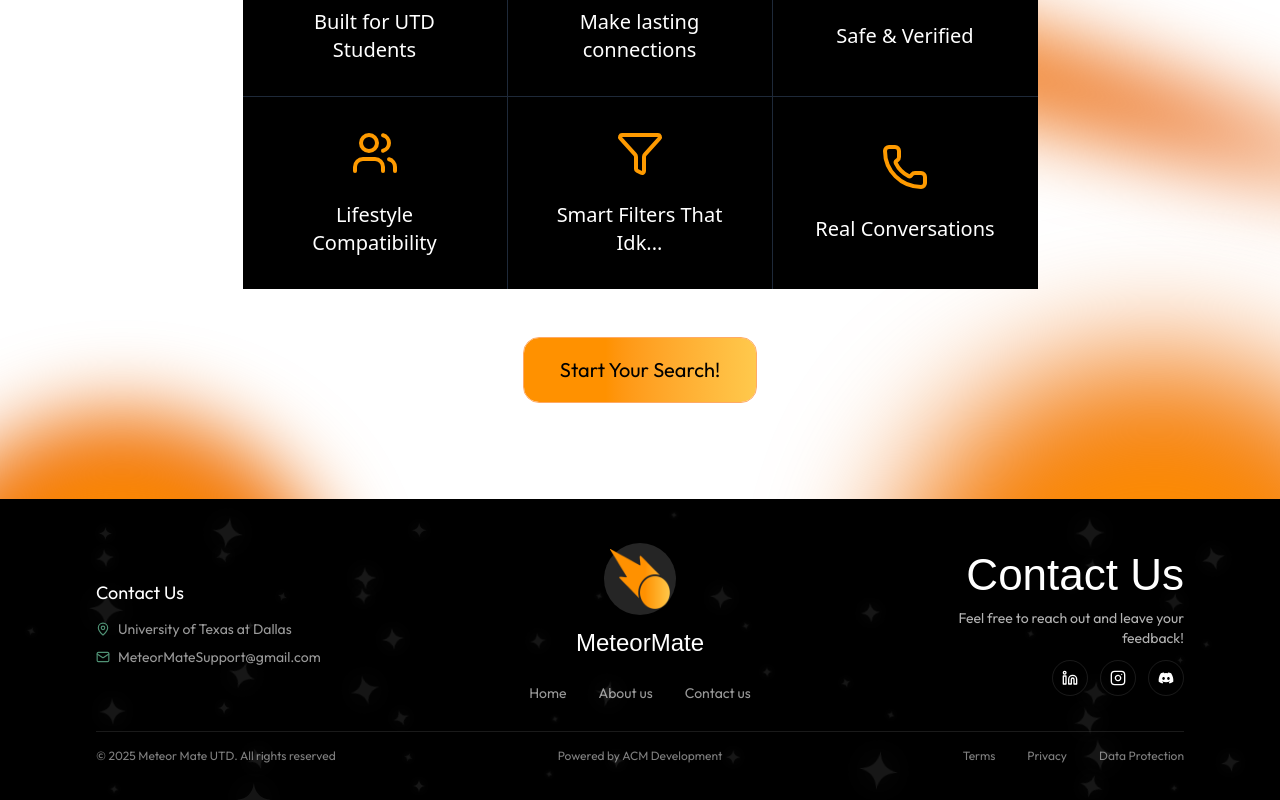
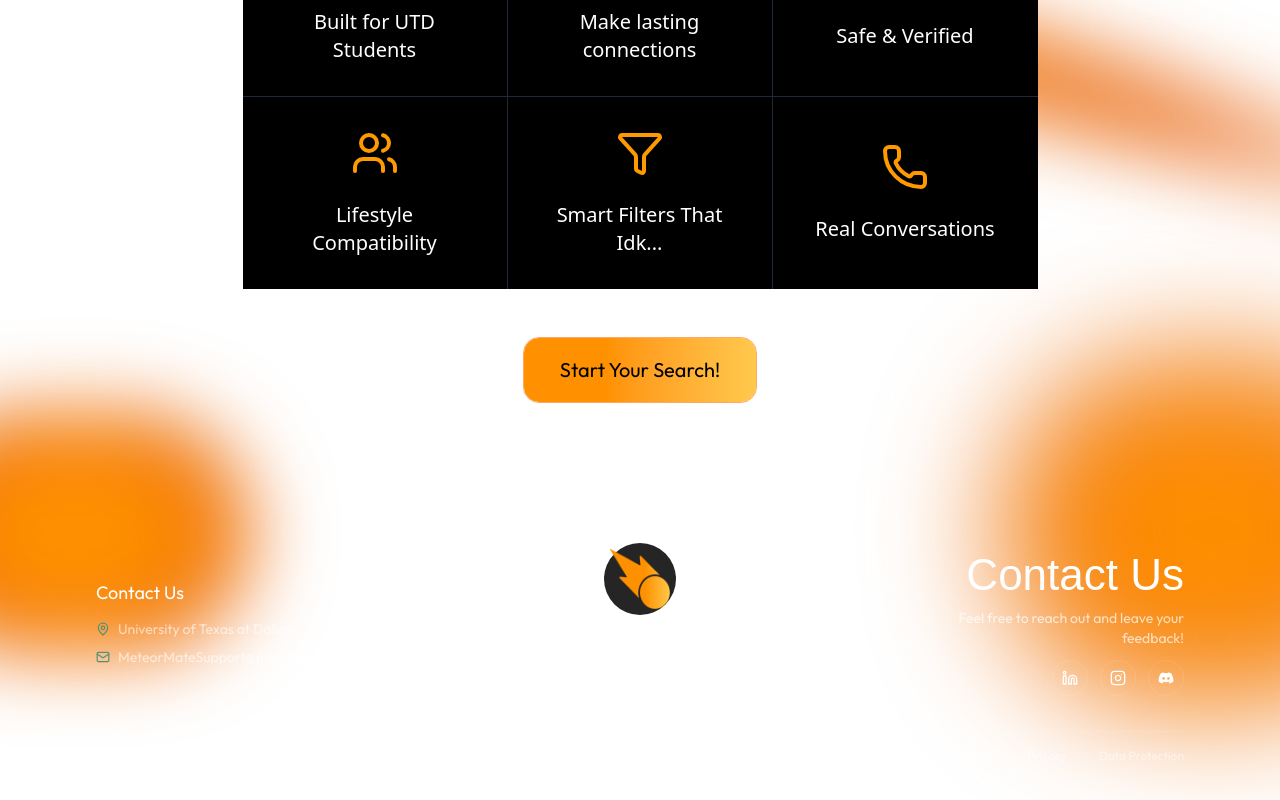
Before and after one commit to acmutd/meteormate-client, a Next.js app: page / in a window 1280 px wide. Shown: the part 1965-2765 px from the top of the page. Built offline with nearby package versions, Linux system fonts and the light colour scheme; no server answers; a web font is replaced by a local one.

Commit message:
Style: Clear navbar, accurate streaks

```diff
--- a/src/components/landing/ContactUs.tsx
+++ b/src/components/landing/ContactUs.tsx
@@ -13,7 +13,8 @@ export default function ContactUs() {
             id="contactUs"
             className="relative isolate w-full overflow-hidden bg-transparent !py-8 text-white md:!py-9"
         >
-            <div aria-hidden="true" className="pointer-events-none absolute inset-0 z-0 bg-black" />
+            <div aria-hidden="true" className="pointer-events-none absolute inset-0 z-0" />
+            {/*
             <StarsBackground
                 count={64}
                 color="#777777"
@@ -21,6 +22,7 @@ export default function ContactUs() {
                 fixed={false}
                 background={false}
             />
+*/}
             <div className="relative z-10 mx-auto w-full max-w-6xl px-6 md:px-8">
                 <div className="grid grid-cols-1 items-center gap-8 py-2 md:min-h-[166px] md:grid-cols-3 md:gap-8">
                     <div className="flex flex-col items-center gap-3 md:items-start">
--- a/src/components/landing/StreakBackground.tsx
+++ b/src/components/landing/StreakBackground.tsx
@@ -8,8 +8,8 @@ export default function StreakBackground() {
             <div className="streak1 absolute left-[-55%] top-[27%] h-32 w-[110%] -rotate-[4deg] bg-[radial-gradient(50%_50%_at_50%_50%,#FF9100_20%,#E85D04_60%,transparent_100%)] mix-blend-hard-light blur-2xl sm:top-[26%] sm:h-36" />
             <div className="streak2 absolute right-[-40%] top-[48%] h-20 w-[136%] -rotate-[7deg] bg-[radial-gradient(50%_50%_at_50%_50%,#FF9100_20%,#E85D04_60%,transparent_100%)] mix-blend-hard-light blur-xl sm:top-[47%] sm:h-24" />
             <div className="streak3 absolute right-[-24%] top-[60%] h-24 w-[142%] rotate-[16.63deg] bg-[radial-gradient(50%_50%_at_50%_50%,#FF9100_20%,#E85D04_60%,transparent_100%)] mix-blend-hard-light blur-2xl sm:top-[68%] sm:h-28" />
-            <div className="streak4 absolute right-[-9rem] top-[84%] h-[clamp(18rem,42vw,36rem)] w-[clamp(18rem,42vw,36rem)] rounded-full bg-[radial-gradient(50%_50%_at_50%_50%,#FF9100_54.81%,#E85D04_100%)] mix-blend-hard-light blur-3xl" />
-            <div className="streak5 absolute left-[-6rem] top-[86%] h-[clamp(15rem,34vw,28rem)] w-[clamp(15rem,34vw,28rem)] rounded-full bg-[radial-gradient(50%_50%_at_50%_50%,#FF9100_54.81%,#E85D04_100%)] mix-blend-hard-light blur-2xl" />
+            <div className="streak4 absolute right-[-9rem] top-[84%] h-[clamp(11rem,27vw,22rem)] w-[clamp(14rem,33vw,28rem)] rounded-full bg-[radial-gradient(50%_50%_at_50%_50%,#FF9100_54.81%,#E85D04_100%)] mix-blend-hard-light blur-3xl" />
+            <div className="streak5 absolute left-[-6rem] top-[86%] h-[clamp(5rem,19vw,15rem)] w-[clamp(11rem,27vw,22rem)] rounded-full bg-[radial-gradient(50%_50%_at_50%_50%,#FF9100_54.81%,#E85D04_100%)] mix-blend-hard-light blur-2xl" />
         </div>
     );
 }
```
